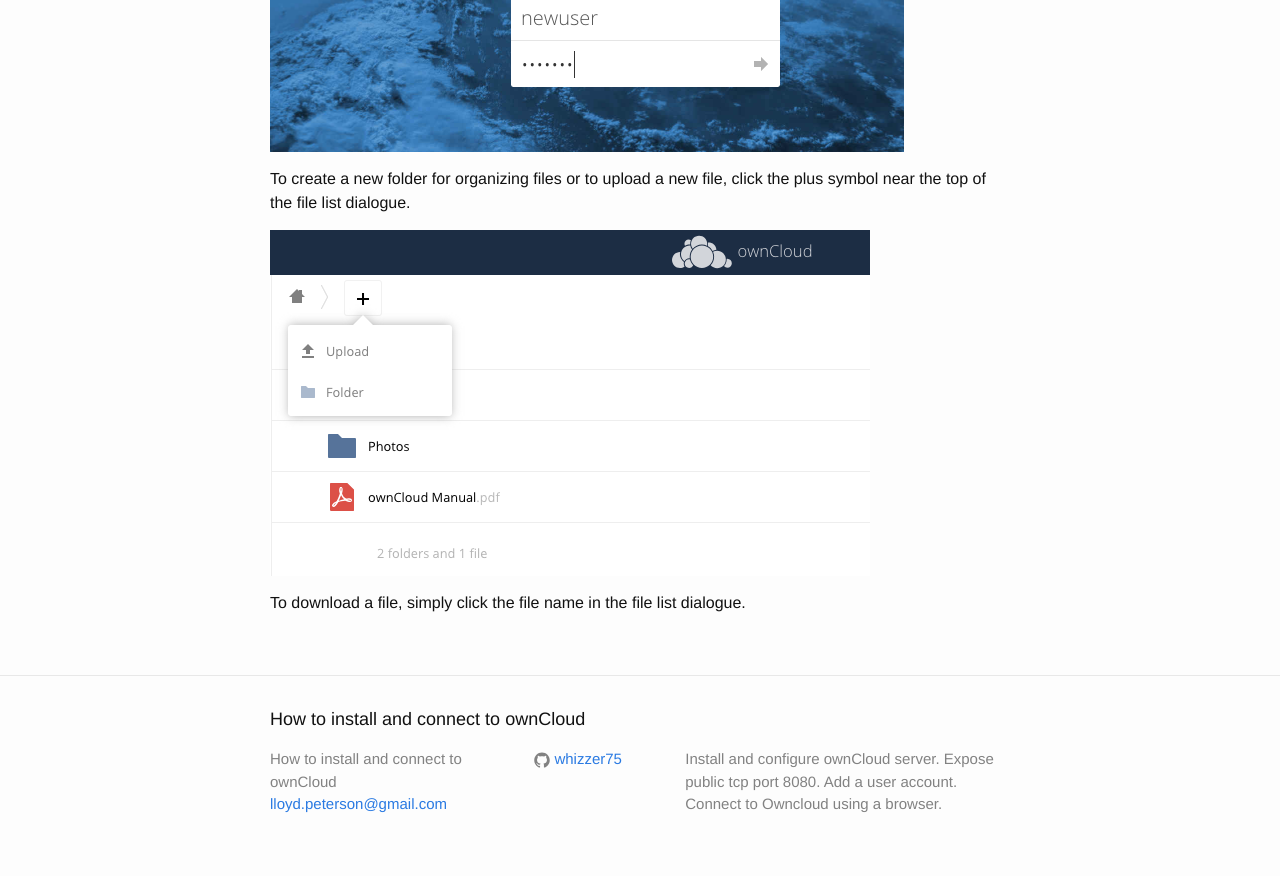
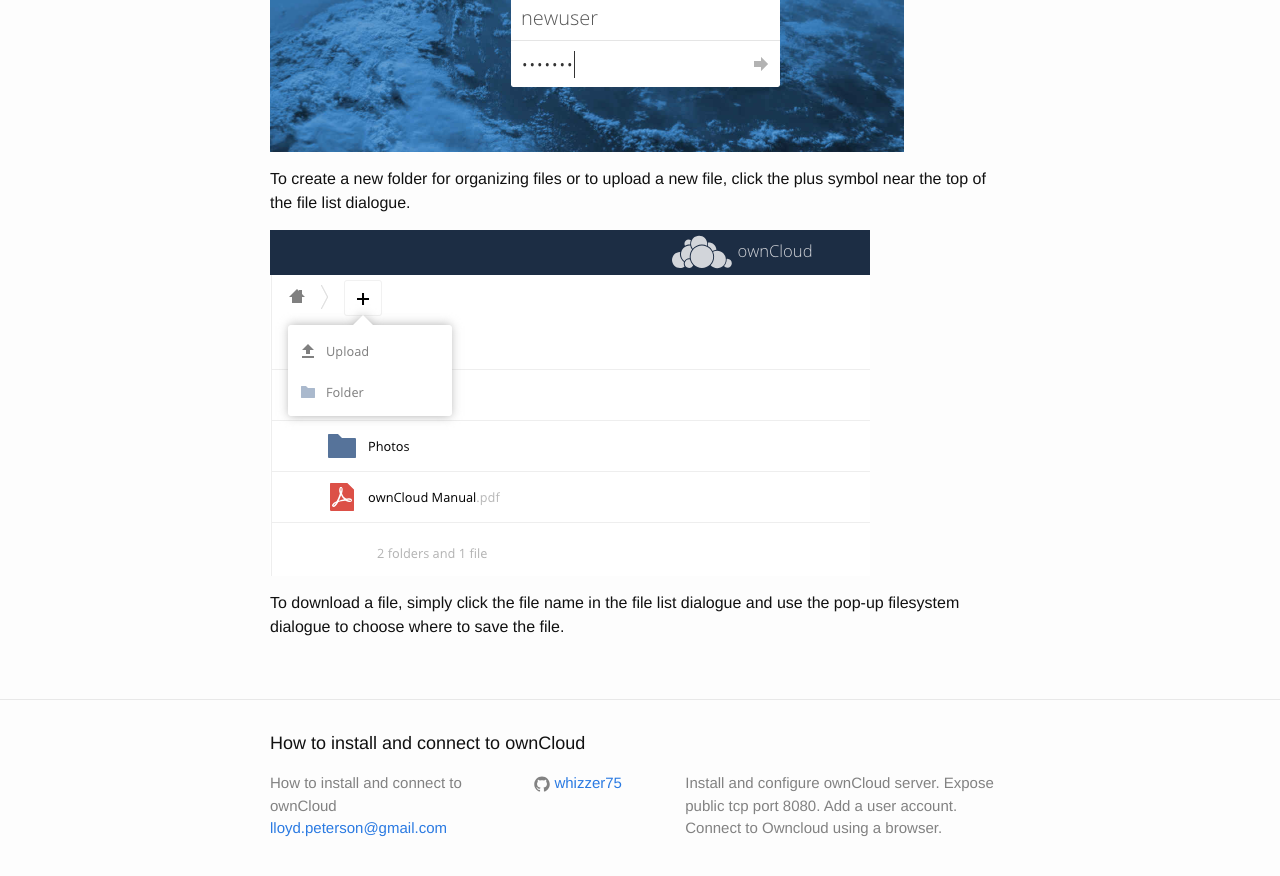
Before and after one commit to whizzer75/whizzer75.github.io, a Jekyll site: the page built from 4-connect-user.md, in a window 1280 px wide and 900 px high, scrolled down 816 px. Shown: the top 876 px of the window. Built offline with Jekyll 4.4.1, drawn with Linux system fonts in a browser that asks for light colours.

Commit message:
improved wording of last sentence of connect user doc

```diff
--- a/4-connect-user.md
+++ b/4-connect-user.md
@@ -25,7 +25,8 @@
 
 ![Add a new file](/images/plus_file.png)
 
-To download a file, simply click the file name in the file list dialogue.
+To download a file, simply click the file name in the file list dialogue and
+use the pop-up filesystem dialogue to choose where to save the file.
 
 [ownCloud]: https://owncloud.org/
 [Centos]: https://www.centos.org/
```
